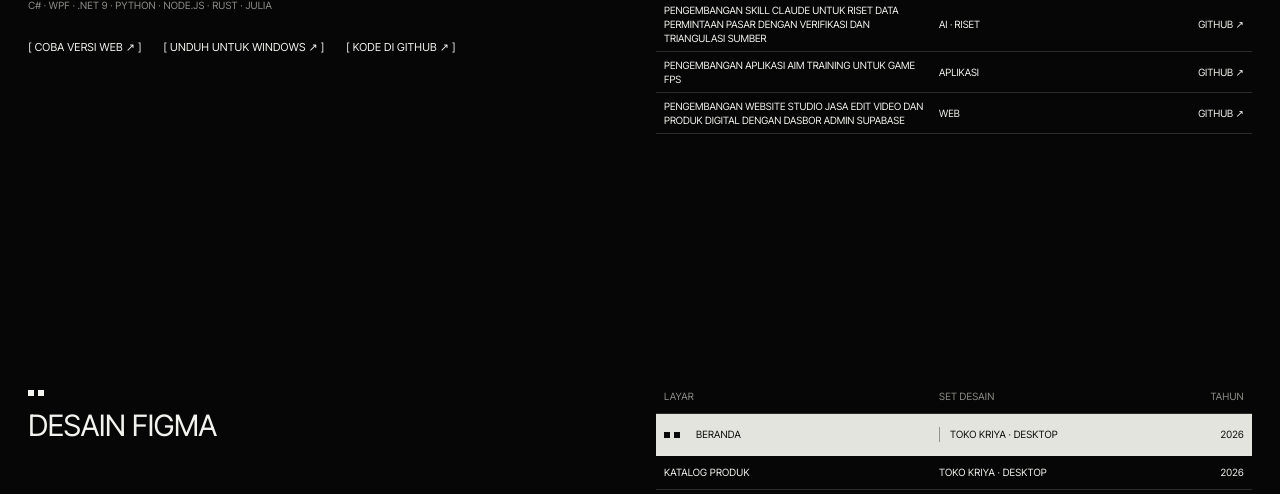
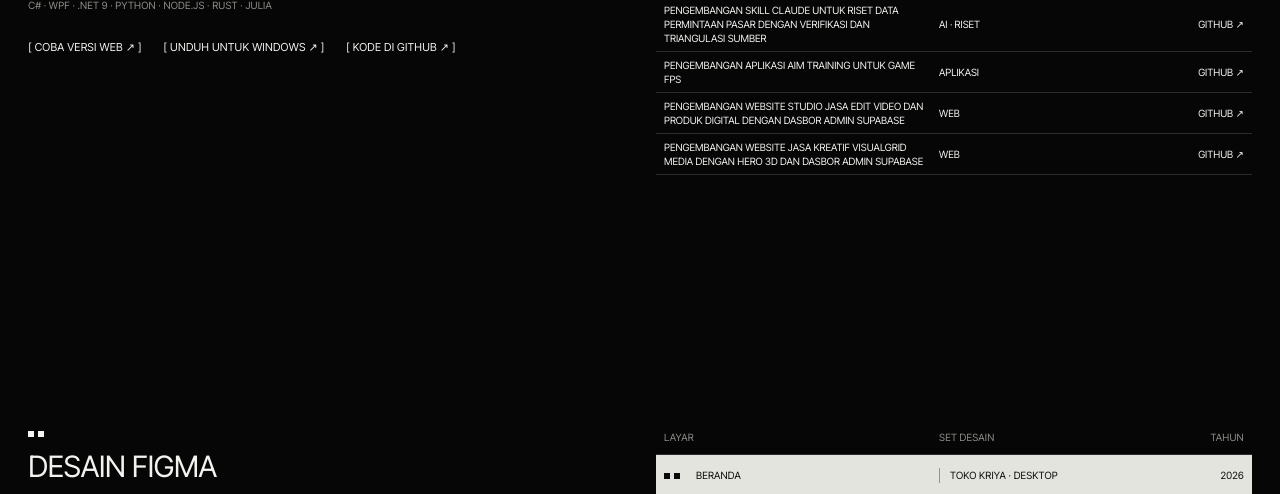
Before and after one commit to FazaRizkyA/FazaRizkyA.github.io, a plain HTML site: page index.html in a window 1280 px wide. Shown: the part 2217-2711 px from the top of the page. Drawn offline with nearby package versions, Linux system fonts and the light colour scheme.

Commit message:
Add VisualGrid Media project

```diff
--- a/index.html
+++ b/index.html
@@ -129,6 +129,7 @@
           <a class="srow srow--link" href="https://github.com/FazaRizkyA/market-demand-research" target="_blank" rel="noopener"><span>Pengembangan skill Claude untuk riset data permintaan pasar dengan verifikasi dan triangulasi sumber</span><span>AI · Riset</span><span>GitHub ↗</span></a>
           <a class="srow srow--link" href="https://github.com/FazaRizkyA/aim-training" target="_blank" rel="noopener"><span>Pengembangan aplikasi aim training untuk game FPS</span><span>Aplikasi</span><span>GitHub ↗</span></a>
           <a class="srow srow--link" href="https://github.com/FazaRizkyA/karyaframe-studio" target="_blank" rel="noopener"><span>Pengembangan website studio jasa edit video dan produk digital dengan dasbor admin Supabase</span><span>Web</span><span>GitHub ↗</span></a>
+          <a class="srow srow--link" href="https://github.com/FazaRizkyA/visualgrid-media" target="_blank" rel="noopener"><span>Pengembangan website jasa kreatif VisualGrid Media dengan hero 3D dan dasbor admin Supabase</span><span>Web</span><span>GitHub ↗</span></a>
         </div>
       </div>
     </section>
```
